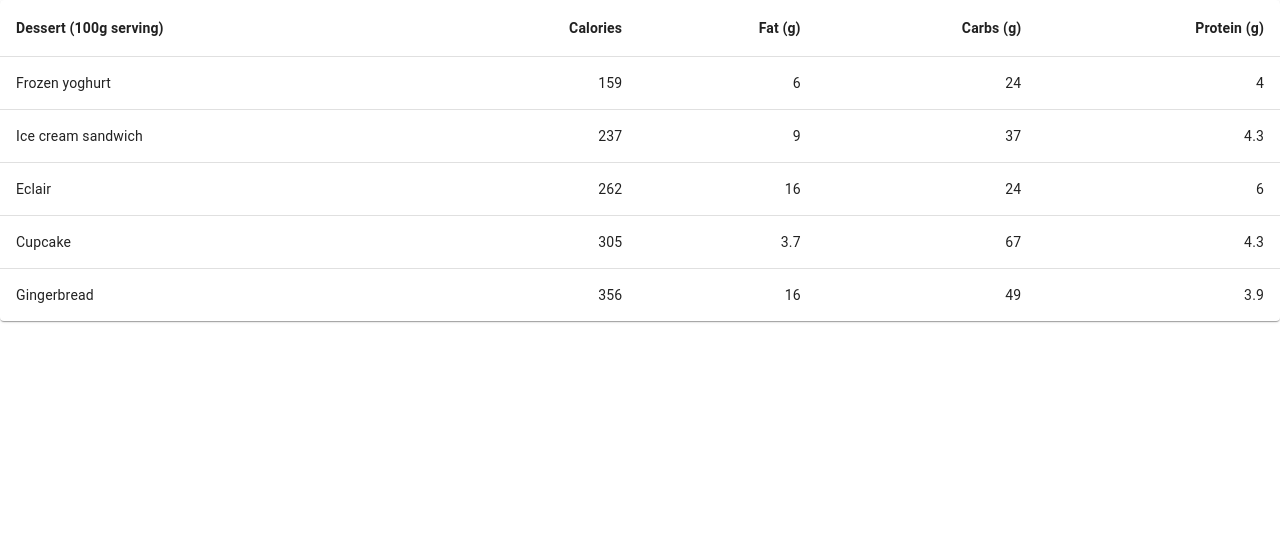
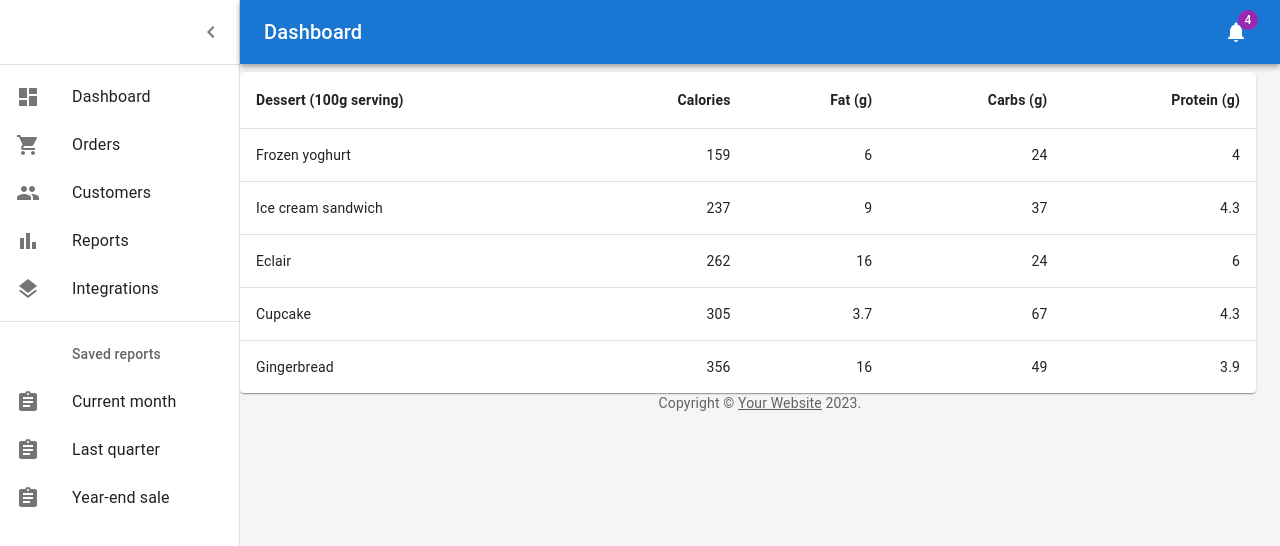
Before and after one commit to virajidewmini/akura, a React (Create React App) app in the folder frontend/: page /view in a window 1280 px wide. Shown: the top 546 px of the page. Built offline with nearby package versions, Linux system fonts and the light colour scheme.

Commit message:
Update ViewStudent.js

```diff
--- a/frontend/src/pages/student/ViewStudent.js
+++ b/frontend/src/pages/student/ViewStudent.js
@@ -6,7 +6,13 @@ import TableContainer from '@mui/material/TableContainer';
 import TableHead from '@mui/material/TableHead';
 import TableRow from '@mui/material/TableRow';
 import Paper from '@mui/material/Paper';
-//import Navbar from '../../components/Navbar';
+import Container from '@mui/material/Container';
+import Grid from '@mui/material/Grid';
+import CssBaseline from '@mui/material/CssBaseline';
+import Box from '@mui/material/Box';
+import Toolbar from '@mui/material/Toolbar';
+import Navbar from '../../components/Navbar';
+import Footer from '../../components/Footer';
 
 function createData(name, calories, fat, carbs, protein) {
   return { name, calories, fat, carbs, protein };
@@ -22,6 +28,24 @@ const rows = [
 
 export default function BasicTable() {
   return (
+    <Box sx={{ display: 'flex' }}>
+    <CssBaseline />
+    <Navbar />
+    <Box
+        component="main"
+        sx={{
+        backgroundColor: (theme) =>
+            theme.palette.mode === 'light'
+            ? theme.palette.grey[100]
+            : theme.palette.grey[900],
+        flexGrow: 1,
+        height: '100vh',
+        overflow: 'auto',
+        }}
+    >
+        <Toolbar />
+        <Container maxWidth="lg" sx={{ mt: 4, mb: 4 }}>
+        <Grid container spacing={3}>
     <TableContainer component={Paper}>
       <Table sx={{ minWidth: 650 }} aria-label="simple table">
         <TableHead>
@@ -51,5 +75,10 @@ export default function BasicTable() {
         </TableBody>
       </Table>
     </TableContainer>
+    </Grid>
+        <Footer />
+        </Container>
+    </Box>
+    </Box>
   );
 }
```
